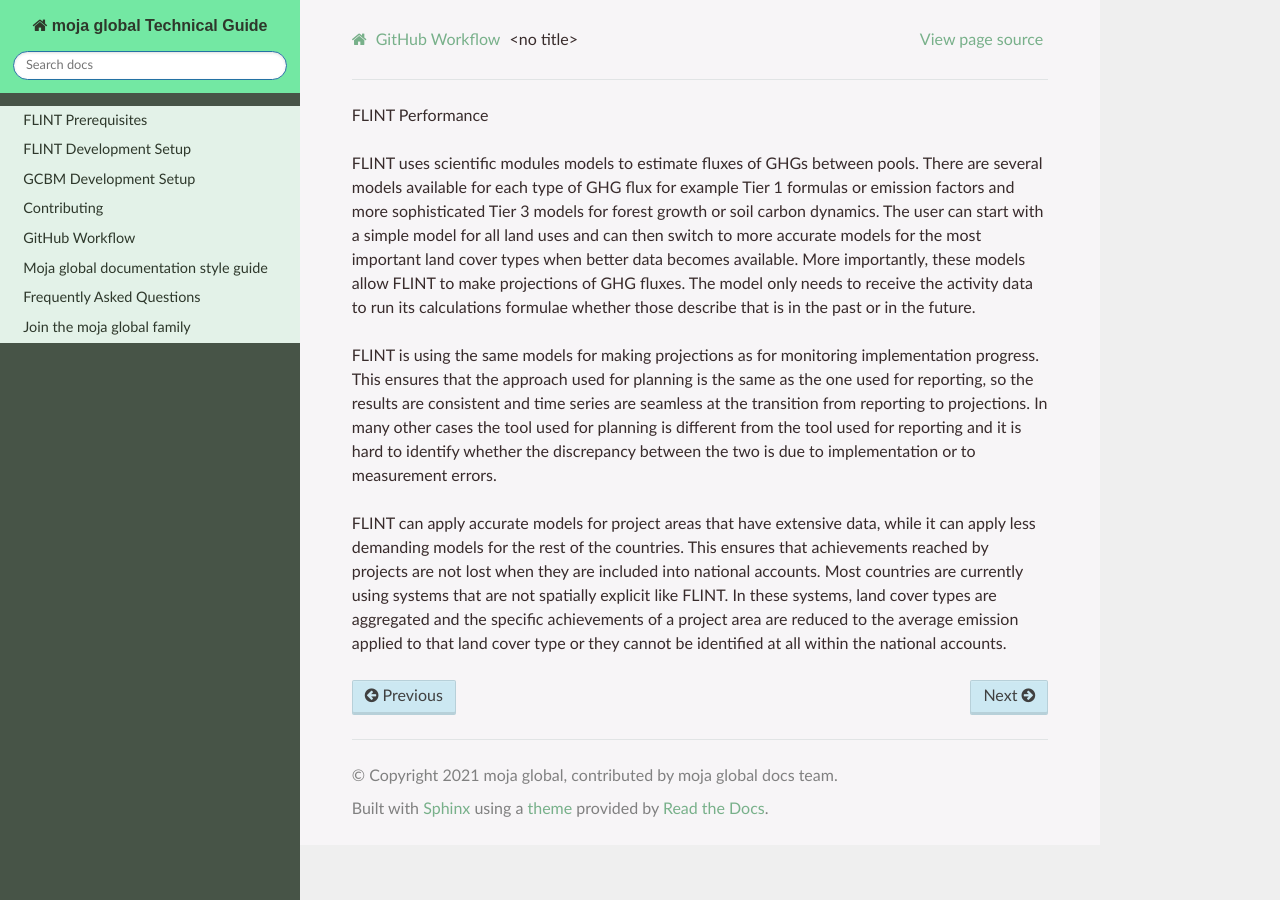
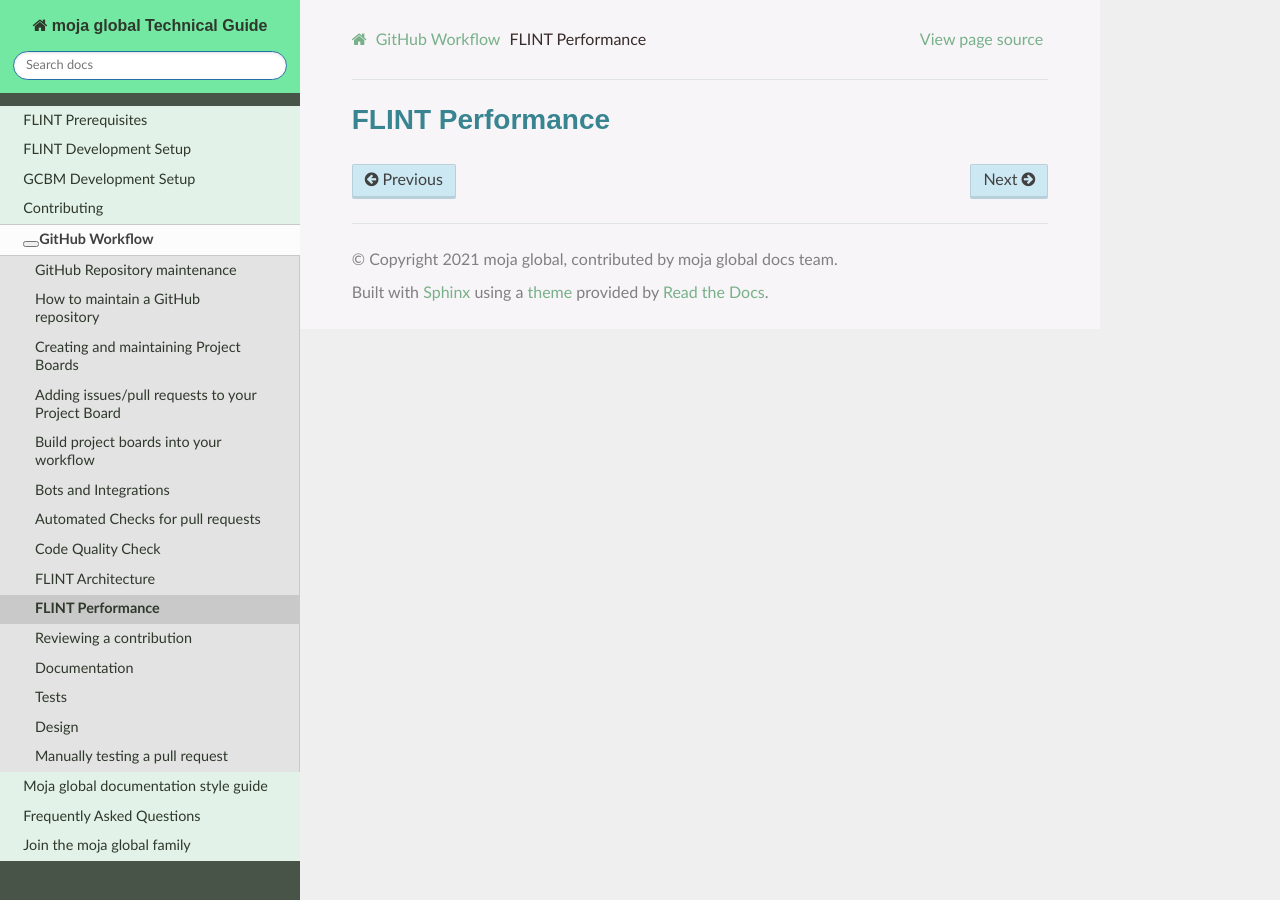
Before and after one commit to moja-global/moja_global_docs, a Sphinx documentation site: the page built from docs/DeveloperWorkflow/flint_performance.rst, in a window 1280 px wide. Built offline with Sphinx 7.4.7 and the Read the Docs theme 2.0.0, drawn with Linux system fonts in a browser that asks for light colours.

Commit message:
deleting changes
Signed-off-by: SanjaySinghRajpoot <iamsanjayrajpoot@gmail.com>

```diff
--- a/docs/DeveloperWorkflow/flint_performance.rst
+++ b/docs/DeveloperWorkflow/flint_performance.rst
@@ -1,29 +1,4 @@
 .. _DeveloperWorkflow:
 
 FLINT Performance
-
-FLINT uses scientific modules models to estimate fluxes of GHGs between pools.
-There are several models available for each type of GHG flux for example Tier 1
-formulas or emission factors and more sophisticated Tier 3 models for forest
-growth or soil carbon dynamics. The user can start with a simple model
-for all land uses and can then switch to more accurate models for the most
-important land cover types when better data becomes available. More importantly,
-these models allow FLINT to make projections of GHG fluxes. The model only needs
-to receive the activity data to run its calculations formulae whether those
-describe that is in the past or in the future.
-
-FLINT is using the same models for making projections as for monitoring
-implementation progress. This ensures that the approach used for planning
-is the same as the one used for reporting, so the results are consistent and
-time series are seamless at the transition from reporting to projections.
-In many other cases the tool used for planning is different from the tool used
-for reporting and it is hard to identify whether the discrepancy between the
-two is due to implementation or to measurement errors.
-
-FLINT can apply accurate models for project areas that have extensive data, while
-it can apply less demanding models for the rest of the countries. This ensures
-that achievements reached by projects are not lost when they are included into national
-accounts. Most countries are currently using systems that are not spatially explicit
-like FLINT. In these systems, land cover types are aggregated and the specific achievements
-of a project area are reduced to the average emission applied to that land cover type or
-they cannot be identified at all within the national accounts.
+#################
```
